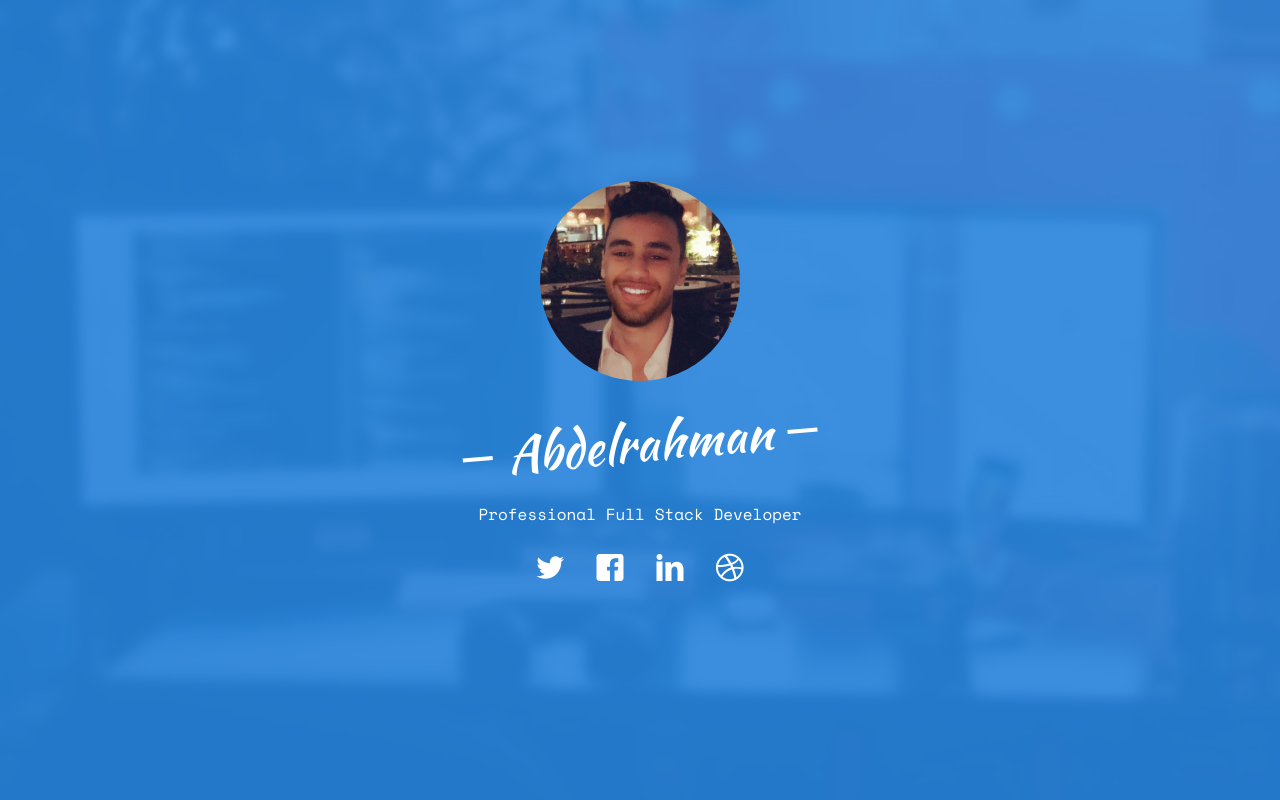
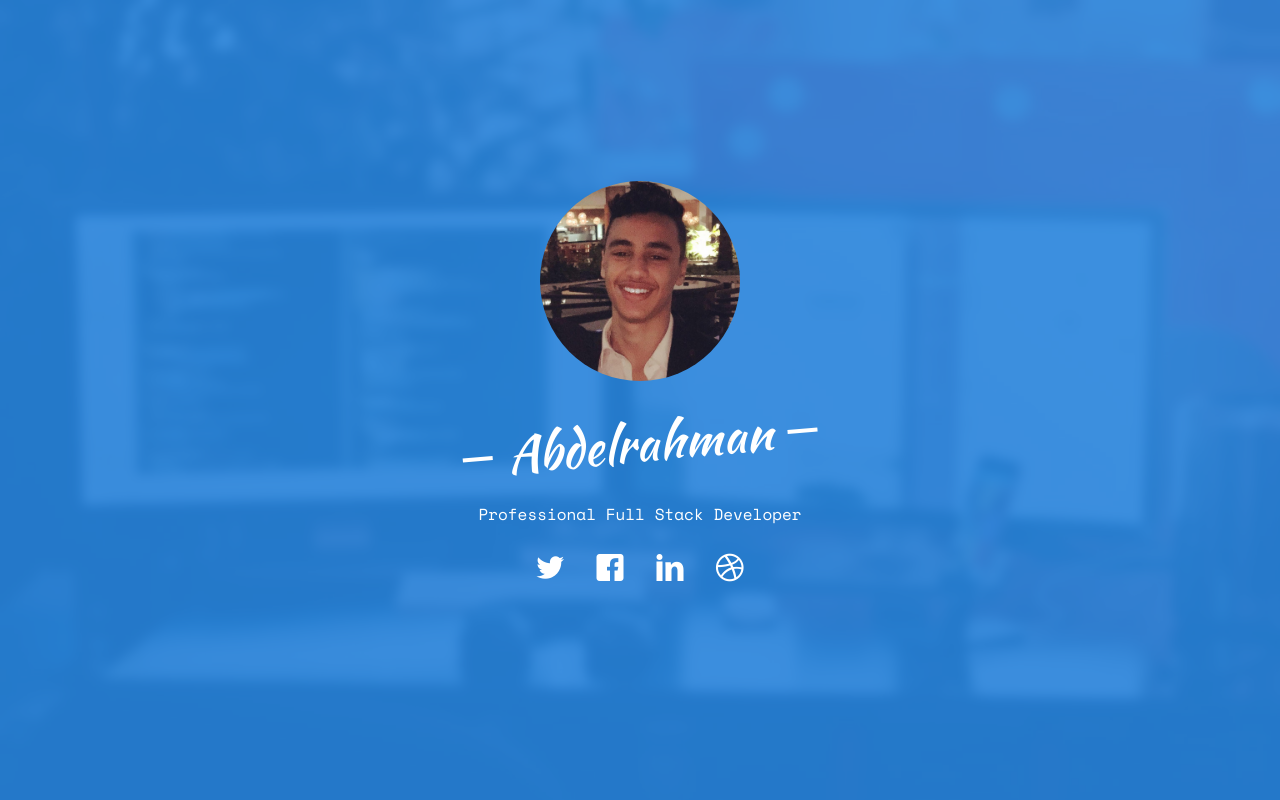
Before and after one commit to Abdelrahmanmt/Portfolio, a plain HTML site: page index.html in a window 1280 px wide. Shown: the top 800 px of the page. Drawn offline with nearby package versions, Linux system fonts and the light colour scheme; some packages are replaced by stand-ins of ours; no server answers; files whose address does not match are found by name.

Commit message:
Update index.html

```diff
--- a/index.html
+++ b/index.html
@@ -53,7 +53,7 @@
 				<div class="col-md-8 col-md-offset-2 text-center">
 					<div class="display-t js-fullheight">
 						<div class="display-tc js-fullheight animate-box" data-animate-effect="fadeIn">
-							<div class="profile-thumb" style="background: url(images/Snapchat-1411093917.jpg);"></div>
+							<div class="profile-thumb" style="background: url(images/17426348_1486072054768749_5216742045449470920_n.jpg);"></div>
 							<h1><span>Abdelrahman </span></h1>
 							<h3><span>Professional Full Stack Developer</span></h3>
 							<p>
```
